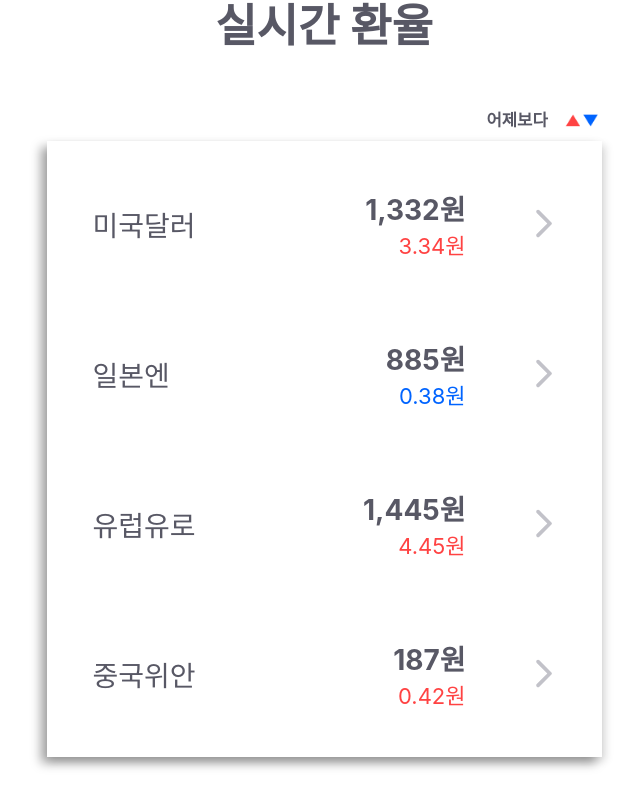
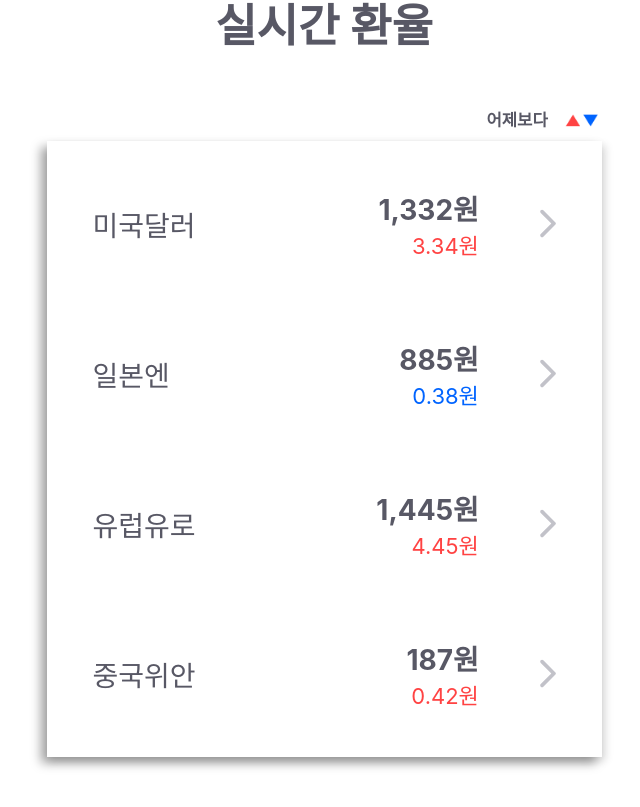
Before and after one commit to 22-bottle/ssafy_specific_pjt, a React (Create React App) app in the folder front/: page /childwallet/point in a window 1280 px wide. Shown: the part 759-1566 px from the top of the page, without its empty margins (316-956 px from the left). Built offline with nearby package versions, Linux system fonts and the light colour scheme.

Commit message:
design: 반응형 css

```diff
--- a/front/src/components/childwallet/mypoint.module.css
+++ b/front/src/components/childwallet/mypoint.module.css
@@ -166,7 +166,7 @@
 }
 
 .col2 {
-  margin-right: 60px;
+  margin-right: 4vw
 }
 
 .row1 {
@@ -191,5 +191,5 @@
   display: flex;
   align-items: center;
   justify-content: flex-end;
-  margin-right: 25px;
+  margin-right: 1.6vw;
 }
```
